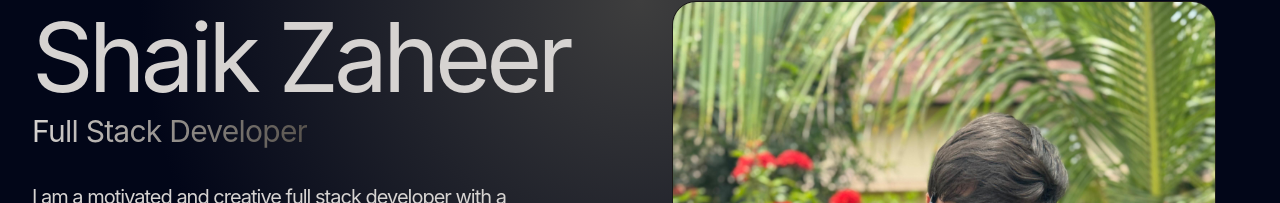
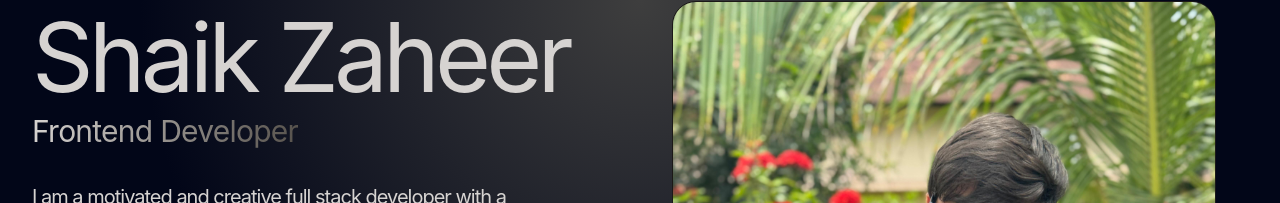
Before and after one commit to zaheer123505/Portfolio, a React (Vite) app: page / in a window 1280 px wide. Shown: the part 199-402 px from the top of the page. Built offline with nearby package versions, Linux system fonts and the light colour scheme.

Commit message:
Profile Pic Update

```diff
--- a/src/components/Hero.jsx
+++ b/src/components/Hero.jsx
@@ -44,7 +44,8 @@ const Hero = () => {
               Shaik Zaheer
             </motion.h2>
             <motion.span variants={childVaraints} className="bg-gradient-to-r from-stone-300 to-stone-600 bg-clip-text text-3xl tracking-tight text-transparent">
-              Full Stack Developer
+              {/* Full Stack Developer */}
+              Frontend Developer
             </motion.span>
             <motion.p variants={childVaraints}  className="my-2 max-w-lg py-6 text-xl leading-relaxed tracking-tighter">
               {HERO_CONTENT}
```
